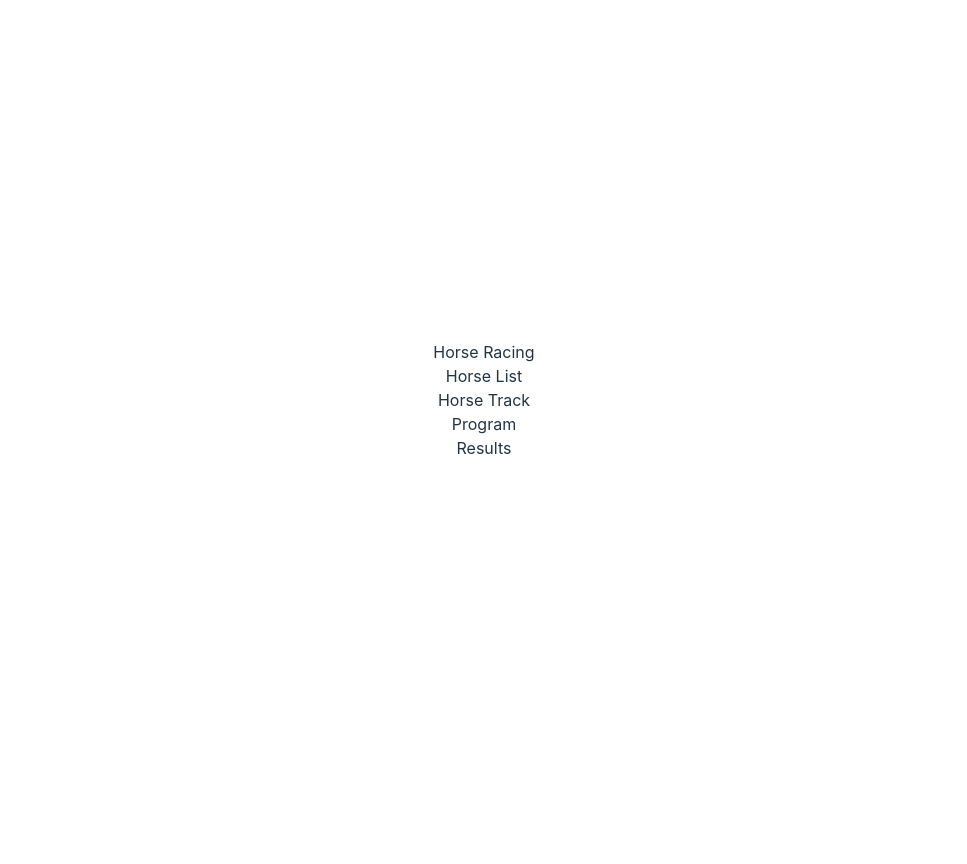
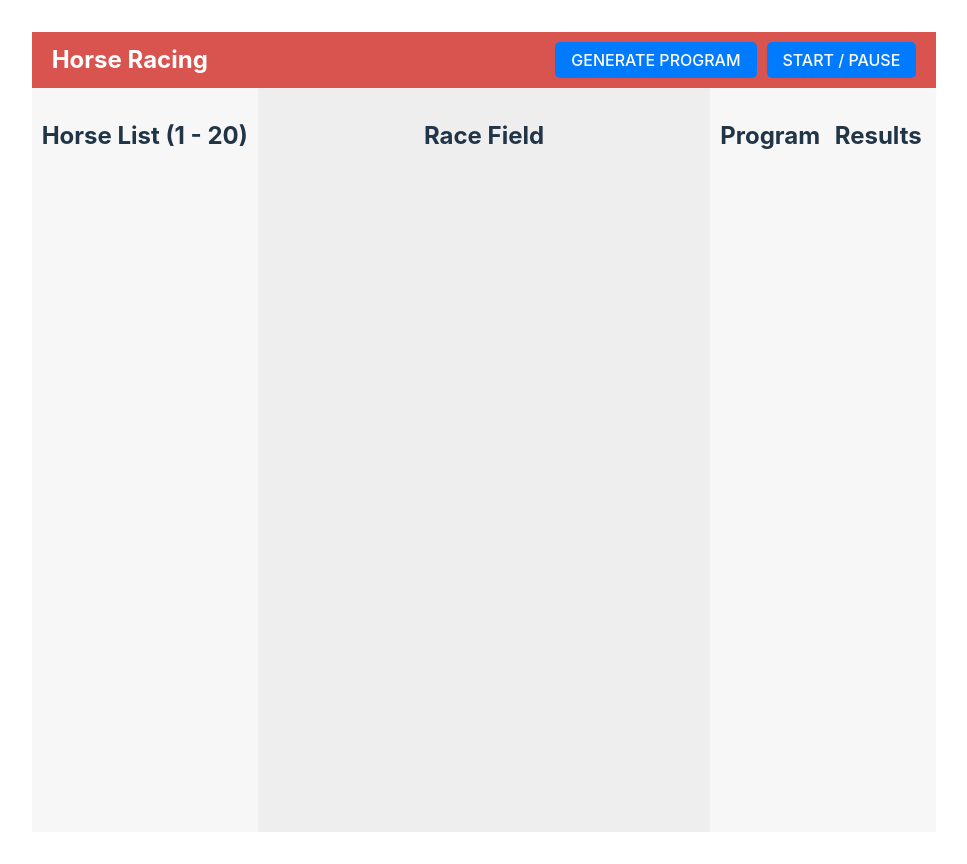
Before and after one commit to selmasaltik/horse-racing-game, a Vue app: page / in a window 1280 px wide. Shown: the whole page, without its empty margins (156-1123 px from the left). Before the commit the page ends 800 px from the top, so only its background shows below. Built offline with nearby package versions, Linux system fonts and the light colour scheme.

Commit message:
Creating the general project structure

```diff
--- a/index.html
+++ b/index.html
@@ -4,7 +4,7 @@
     <meta charset="UTF-8" />
     <link rel="icon" type="image/svg+xml" href="/vite.svg" />
     <meta name="viewport" content="width=device-width, initial-scale=1.0" />
-    <title>Vite + Vue</title>
+    <title>Horse Racing Game</title>
   </head>
   <body>
     <div id="app"></div>
--- a/package.json
+++ b/package.json
@@ -13,6 +13,7 @@
   },
   "devDependencies": {
     "@vitejs/plugin-vue": "^5.2.1",
+    "sass": "^1.83.0",
     "vite": "^6.0.5"
   }
 }
--- a/src/App.vue
+++ b/src/App.vue
@@ -1,30 +1,101 @@
 <script setup>
-
+  import HorseList from './components/HorseList.vue';
+  import RaceField from './components/RaceField.vue';
+  import Program from './components/Program.vue';
+  import Results from './components/Results.vue';
 </script>
 
 <template>
-  <div>Horse Racing</div>
-  <div>
-    <div>Horse List</div>
-    <div>Horse Track</div>
-    <div>
-      <div>Program</div>
-      <div>Results</div>
-    </div>
+  <div class="app-container">
+    <header class="header">
+      <h1 class="header__title">Horse Racing</h1>
+      <div class="header__buttons">
+        <button class="header__button">Generate Program</button>
+        <button class="header__button">Start / Pause</button>
+      </div>
+    </header>
+    <aside class="sidebar">
+      <HorseList />
+    </aside>
+    <main class="main-content">
+      <RaceField />
+    </main>
+    <aside class="right-sidebar">
+      <Program />
+      <Results />
+    </aside>
   </div>
 </template>
 
-<style scoped>
-.logo {
-  height: 6em;
-  padding: 1.5em;
-  will-change: filter;
-  transition: filter 300ms;
-}
-.logo:hover {
-  filter: drop-shadow(0 0 2em #646cffaa);
-}
-.logo.vue:hover {
-  filter: drop-shadow(0 0 2em #42b883aa);
-}
+<style scoped lang="scss">
+  .app-container {
+    display: grid;
+    grid-template-areas:
+      "header header header"
+      "sidebar main-content right-sidebar";
+    grid-template-columns: 1fr 2fr 1fr;
+    grid-template-rows: auto 1fr;
+    height: 100vh;
+  }
+
+  .header {
+    grid-area: header;
+    background-color: #d9534f;
+    color: white;
+    display: flex;
+    justify-content: space-between;
+    align-items: center;
+    padding: 10px 20px;
+  }
+
+  .header__title {
+    font-size: 24px;
+    margin: 0;
+  }
+
+  .header__buttons {
+    display: flex;
+    gap: 10px;
+  }
+
+  .header__button {
+    padding: 8px 16px;
+    font-size: 16px;
+    background-color: #007bff;
+    color: white;
+    text-transform: uppercase;
+    border: none;
+    border-radius: 5px;
+    cursor: pointer;
+    transition: background-color 0.3s;
+
+    &:hover {
+      background-color: #0056b3;
+    }
+  }
+
+  .sidebar {
+    grid-area: sidebar;
+    background-color: #f7f7f7;
+    padding: 10px;
+  }
+
+  .main-content {
+    grid-area: main-content;
+    background-color: #eee;
+    padding: 10px;
+  }
+
+  .right-sidebar {
+    grid-area: right-sidebar;
+    background-color: #f7f7f7;
+    padding: 10px;
+
+    display: flex;
+    gap: 10px;
+  }
+
+  .right-sidebar > * {
+    flex: 1;
+  }
 </style>
--- /dev/null
+++ b/src/components/HorseList.vue
@@ -0,0 +1,5 @@
+<template>
+    <div class="horse-list">
+      <h2>Horse List (1 - 20)</h2>
+    </div>
+</template>
--- /dev/null
+++ b/src/components/Program.vue
@@ -0,0 +1,5 @@
+<template>
+    <div class="program">
+      <h2>Program</h2>
+    </div>
+</template>
--- /dev/null
+++ b/src/components/RaceField.vue
@@ -0,0 +1,5 @@
+<template>
+    <div class="race-field">
+      <h2>Race Field</h2>
+    </div>
+</template>
--- /dev/null
+++ b/src/components/Results.vue
@@ -0,0 +1,5 @@
+<template>
+    <div class="results">
+      <h2>Results</h2>
+    </div>
+</template>
```
Also changed, not shown: 1 other file (tests, documents, lock files or other folders).
